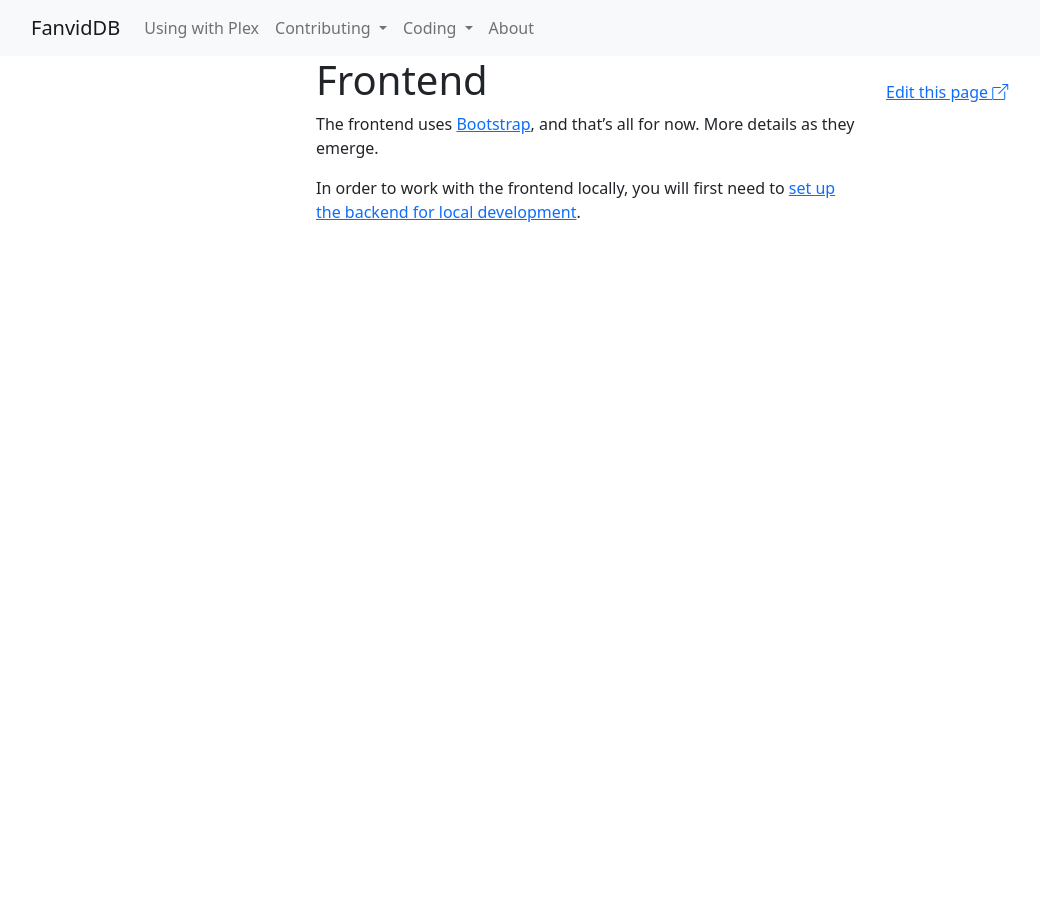
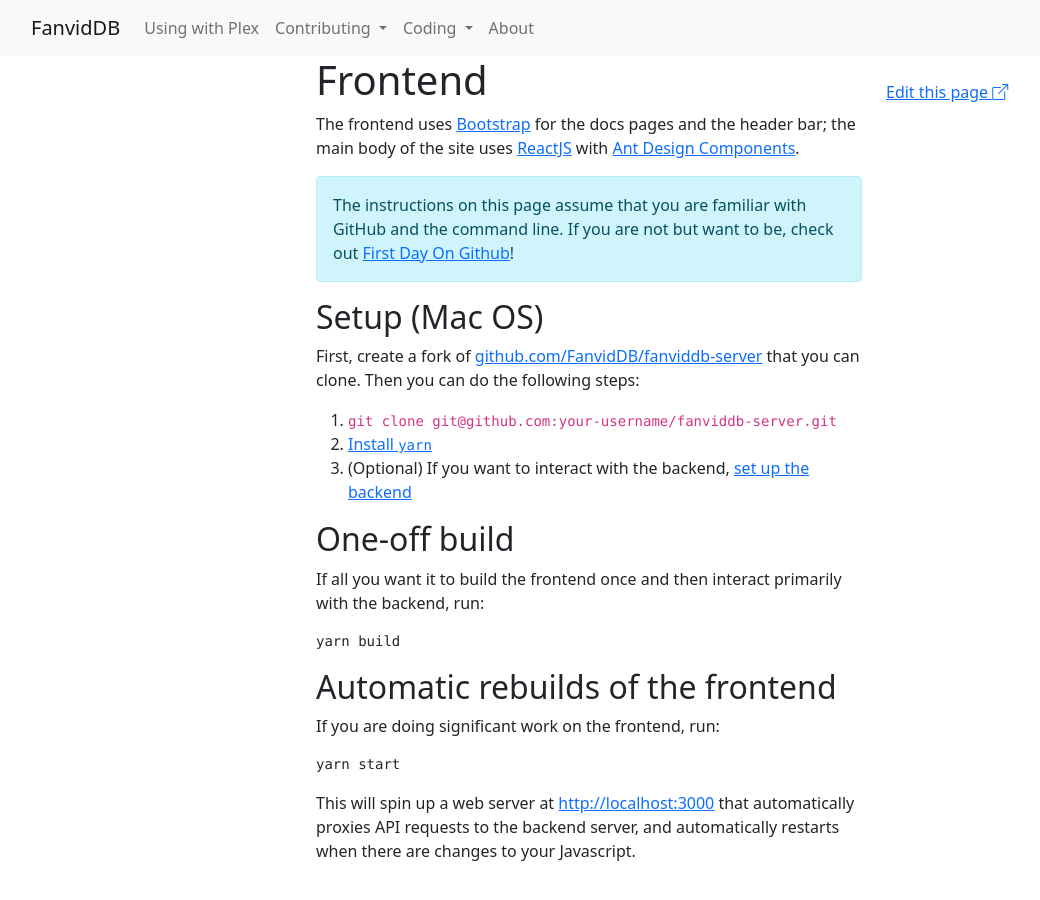
Before and after one commit to FanvidDB/fanviddb-server, a Jekyll site: the page built from docs/coding/frontend.md, in a window 1280 px wide. Shown: the whole page, without its empty margins (51-1091 px from the left). Built offline with Jekyll 4.4.1, drawn with Linux system fonts in a browser that asks for light colours; nearby versions of some CDN libraries.

Commit message:
Set up proxy for easier frontend development

````diff
--- a/docs/coding/frontend.md
+++ b/docs/coding/frontend.md
@@ -5,6 +5,35 @@
 
 # Frontend
 
-The frontend uses [Bootstrap](https://getbootstrap.com/), and that's all for now. More details as they emerge.
+The frontend uses [Bootstrap](https://getbootstrap.com/) for the docs pages and the header bar; the main body of the site uses [ReactJS](https://reactjs.org/) with [Ant Design Components](https://ant.design/components/overview/).
 
-In order to work with the frontend locally, you will first need to [set up the backend for local development](/coding/backend.html).
+<div class="alert alert-info" role="alert">
+  The instructions on this page assume that you are familiar with GitHub and the command line.
+  If you are not but want to be, check out <a href="https://lab.github.com/githubtraining/first-day-on-github">First Day On Github</a>!
+</div>
+
+## Setup (Mac OS)
+
+First, create a fork of [github.com/FanvidDB/fanviddb-server](https://github.com/FanvidDB/fanviddb-server) that you can clone. Then you can do the following steps:
+
+1. `git clone git@github.com:your-username/fanviddb-server.git`
+2. [Install `yarn`](https://classic.yarnpkg.com/en/docs/install#mac-stable)
+3. (Optional) If you want to interact with the backend, [set up the backend](/coding/backend.html)
+
+## One-off build
+
+If all you want it to build the frontend once and then interact primarily with the backend, run:
+
+```
+yarn build
+```
+
+## Automatic rebuilds of the frontend
+
+If you are doing significant work on the frontend, run:
+
+```
+yarn start
+```
+
+This will spin up a web server at <http://localhost:3000> that automatically proxies API requests to the backend server, and automatically restarts when there are changes to your Javascript.
--- a/package.json
+++ b/package.json
@@ -116,6 +116,7 @@
     "file-loader": "6.1.1",
     "fs-extra": "^9.0.1",
     "html-webpack-plugin": "4.5.0",
+    "http-proxy-middleware": "^1.0.6",
     "identity-obj-proxy": "3.0.0",
     "jest": "26.6.0",
     "jest-circus": "26.6.0",
````
Also changed, not shown: docs/coding/backend.md (+5 -1 lines), frontend/src/setupProxy.js (added, +19 -0 lines), 1 other file.
